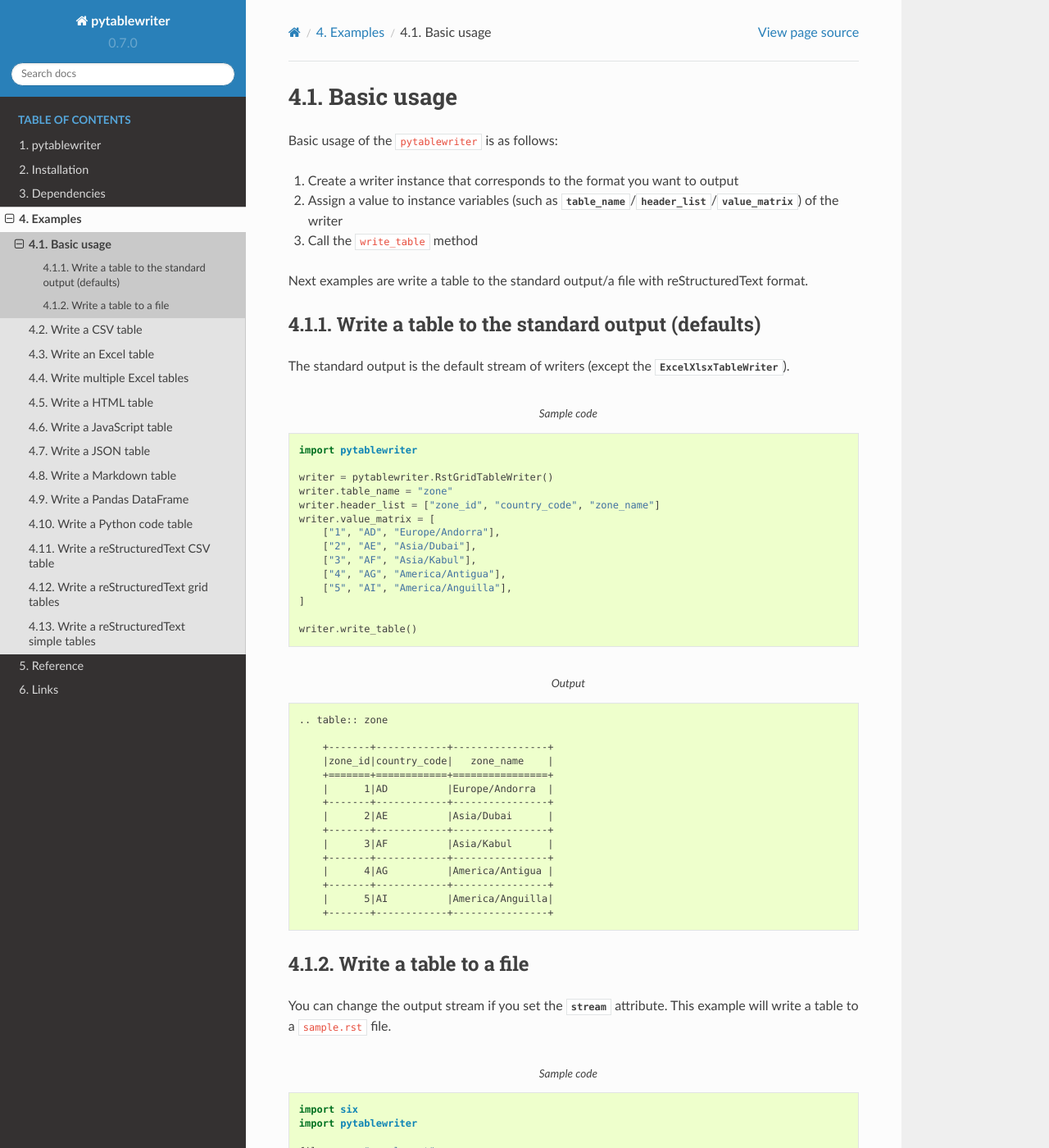
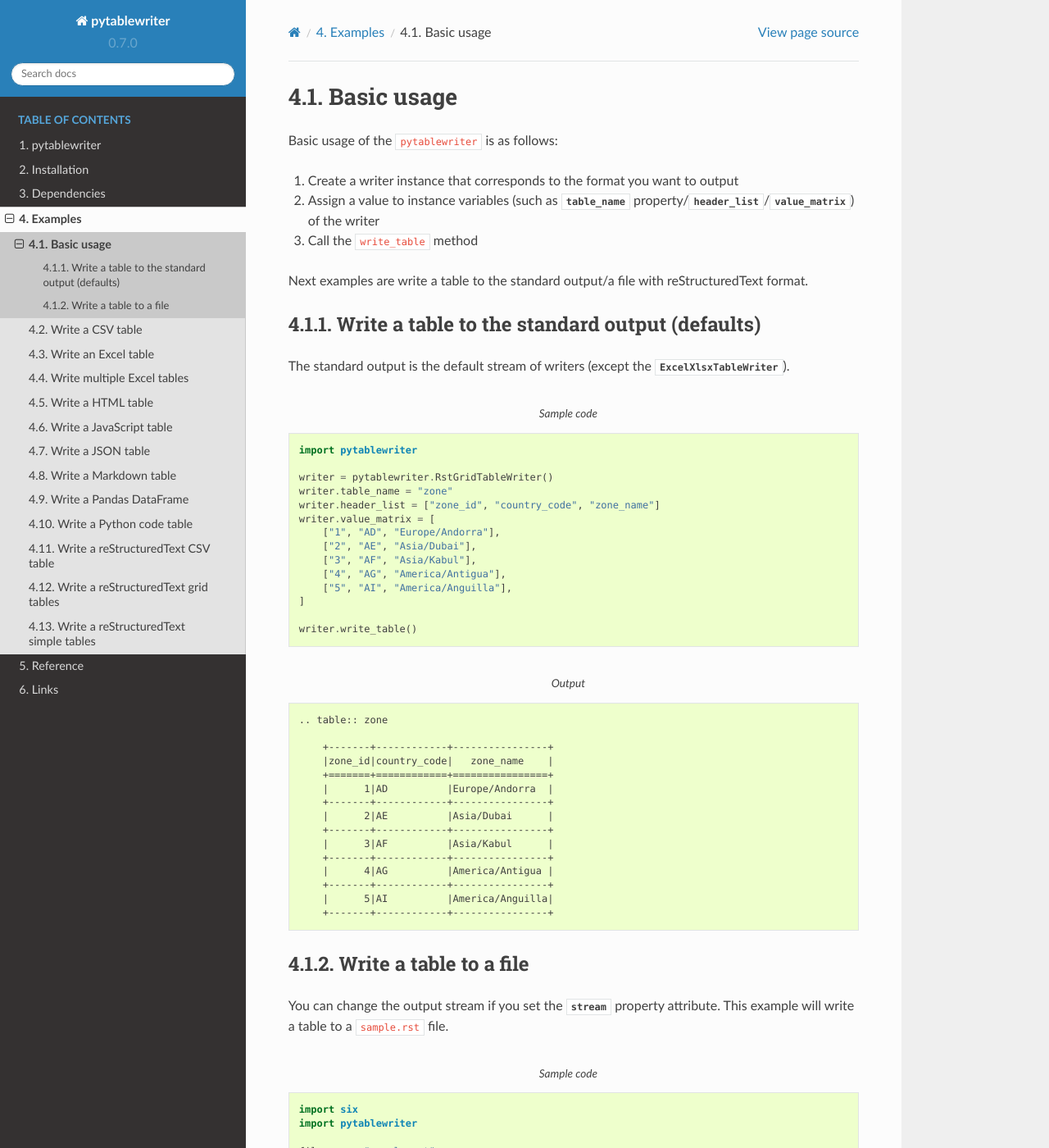
Before and after one commit to thombashi/pytablewriter, a Sphinx documentation site: the page built from docs/pages/examples/basic.rst, in a window 1280 px wide and 1400 px high. Shown: the whole window at 82% size. Built offline with Sphinx 7.4.7 and the Read the Docs theme 2.0.0, drawn with Linux system fonts in a browser that asks for light colours; pages that are not in the unit, such as notebooks, are missing from menus.

Commit message:
Update docs

```diff
--- a/docs/conf.py
+++ b/docs/conf.py
@@ -310,6 +310,10 @@
 .. |datetime| replace:: :py:class:`datetime.datetime`
 .. |timedelta| replace:: :py:class:`datetime.timedelta`
 
+.. |Typecode| replace:: :py:class:`dataproperty.Typecode`
+
+.. |EmptyHeaderError| replace:: :py:class:`~pytablewriter.EmptyHeaderError`
+
 .. |CsvTableWriter| replace:: :py:class:`~pytablewriter.CsvTableWriter`
 .. |ExcelXlsxTableWriter| replace:: :py:class:`~pytablewriter.ExcelXlsxTableWriter`
 .. |HtmlTableWriter| replace:: :py:class:`~pytablewriter.HtmlTableWriter`
@@ -321,7 +325,6 @@
 .. |RstCsvTableWriter| replace:: :py:class:`~pytablewriter.RstCsvTableWriter`
 .. |RstGridTableWriter| replace:: :py:class:`~pytablewriter.RstGridTableWriter`
 .. |RstSimpleTableWriter| replace:: :py:class:`~pytablewriter.RstSimpleTableWriter`
-
 """
 
 rp_module = u"""
@@ -331,11 +334,20 @@
 """
 
 rp_attr = u"""
-.. |stream| replace:: :py:attr:`~pytablewriter._table_writer.TableWriter.stream`
-.. |table_name| replace:: :py:attr:`~pytablewriter._table_writer.TableWriter.table_name`
-.. |header_list| replace:: :py:attr:`~pytablewriter._table_writer.TableWriter.header_list`
-.. |value_matrix| replace:: :py:attr:`~pytablewriter._table_writer.TableWriter.value_matrix`
-.. |column_delimiter| replace:: :py:attr:`~pytablewriter._text_writer.TextTableWriter.column_delimiter`
+.. |stream| replace::
+    :py:attr:`~pytablewriter._table_writer.TableWriter.stream` property
+
+.. |table_name| replace::
+    :py:attr:`~pytablewriter._table_writer.TableWriter.table_name` property
+
+.. |header_list| replace::
+    :py:attr:`~pytablewriter._table_writer.TableWriter.header_list`
+
+.. |value_matrix|
+    replace:: :py:attr:`~pytablewriter._table_writer.TableWriter.value_matrix`
+
+.. |column_delimiter| replace::
+    :py:attr:`~pytablewriter._text_writer.TextTableWriter.column_delimiter`
 
 .. |excel_attr| replace::
     This attributes available after execution of
--- a/docs/pages/introduction/feature.txt
+++ b/docs/pages/introduction/feature.txt
@@ -10,6 +10,7 @@
     - JavaScript (Definition of a nested list variable)
     - JSON
     - Markdown
+    - MediaWiki
     - Pandas (Definition of a DataFrame variable)
     - Python code (Definition of a nested list variable)
     - reStructuredText
--- a/docs/pages/introduction/summary.txt
+++ b/docs/pages/introduction/summary.txt
@@ -1 +1 @@
-pytablewriter is a python library to write a table in various formats: CSV/HTML/JavaScript/JSON/Markdown/Excel/Pandas/Python/reStructuredText
+pytablewriter is a python library to write a table in various formats: CSV/HTML/JavaScript/JSON/Markdown/MediaWiki/Excel/Pandas/Python/reStructuredText
--- a/docs/pages/reference/error.rst
+++ b/docs/pages/reference/error.rst
@@ -12,3 +12,7 @@
 .. autoclass:: pytablewriter.EmptyValueError
     :undoc-members:
     :show-inheritance:
+
+.. autoclass:: pytablewriter.EmptyTableError
+    :undoc-members:
+    :show-inheritance:
```
